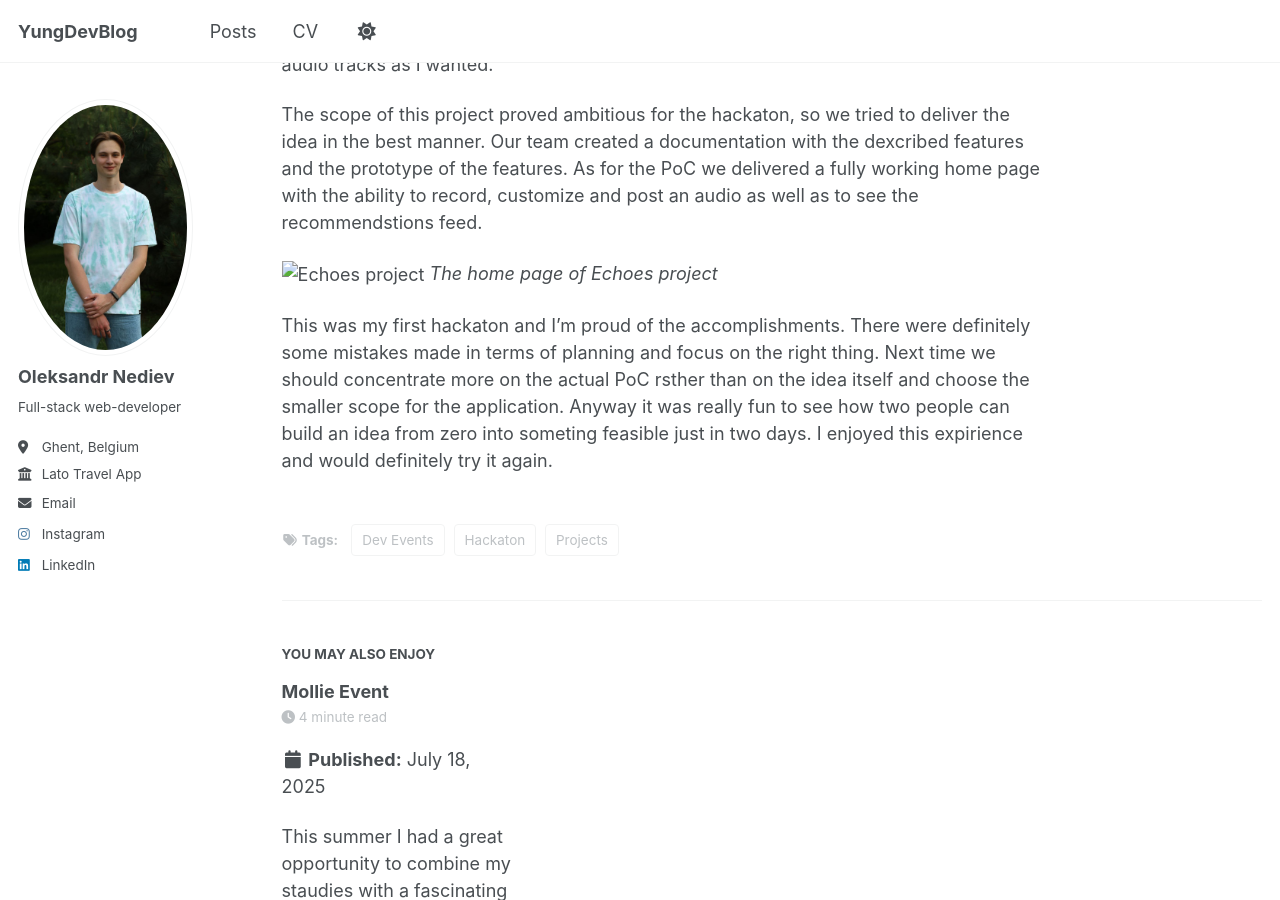
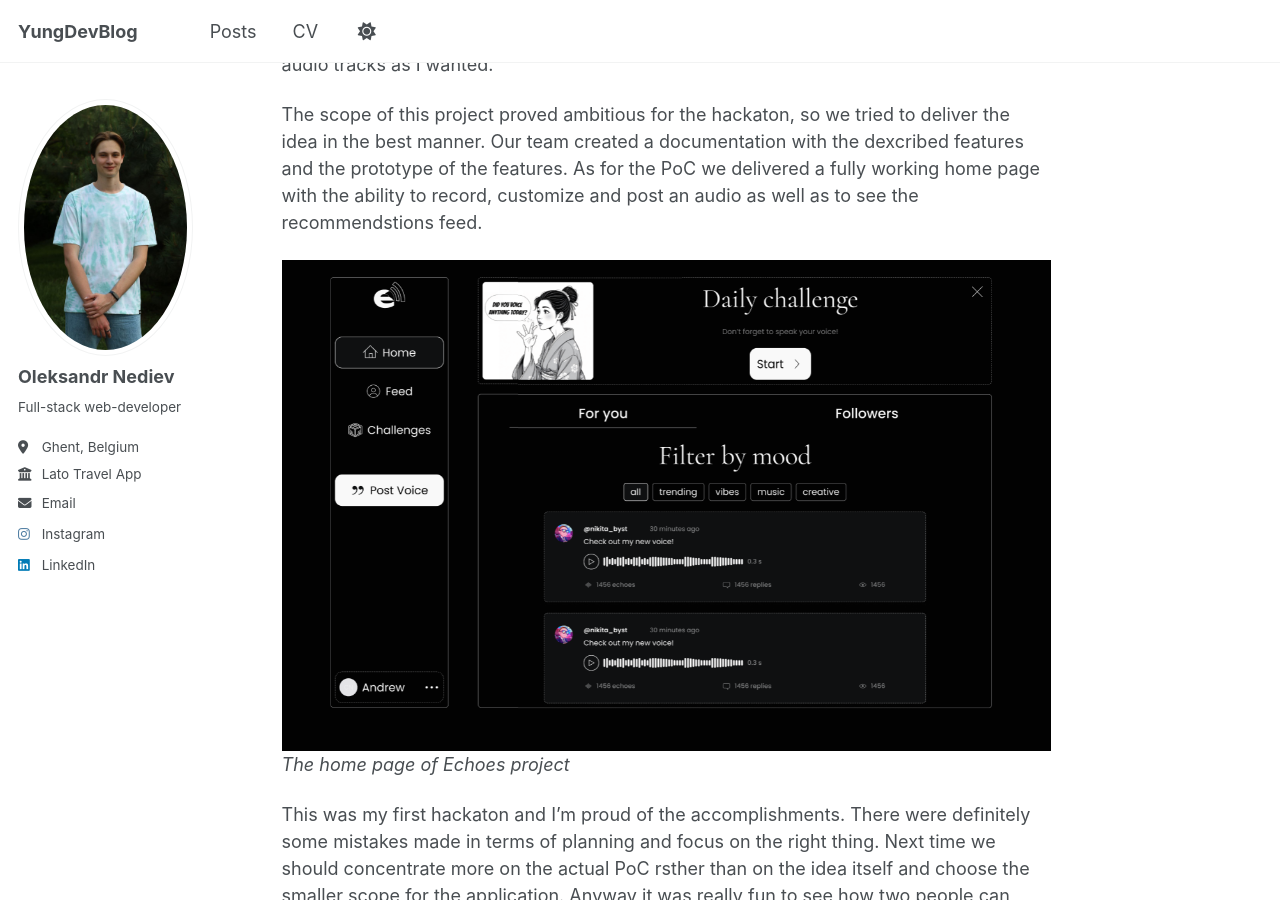
Before and after one commit to nedev-v/My-blog, a Jekyll site: the page built from _posts/2025-07-14-hack-united.md, in a window 1280 px wide and 900 px high, scrolled down 1547 px. Built offline with Jekyll 4.4.1, drawn with Linux system fonts in a browser that asks for light colours; a script that is not in the unit is left out.

Commit message:
Change image path

```diff
--- a/_posts/2025-07-14-hack-united.md
+++ b/_posts/2025-07-14-hack-united.md
@@ -33,7 +33,7 @@ There is one more thing that I've done for the first time in my life. It was wor
 
 The scope of this project proved ambitious for the hackaton, so we tried to deliver the idea in the best manner. Our team created a documentation with the dexcribed features and the prototype of the features. As for the PoC we delivered a fully working home page with the ability to record, customize and post an audio as well as to see the recommendstions feed.
 
-![Echoes project](/assets/images/echoes.png)
+![Echoes project](/images/posts/echoes.png)
 *The home page of Echoes project*
 
 This was my first hackaton and I'm proud of the accomplishments. There were definitely some mistakes made in terms of planning and focus on the right thing. Next time we should concentrate more on the actual PoC rsther than on the idea itself and choose the smaller scope for the application. Anyway it was really fun to see how two people can build an idea from zero into someting feasible just in two days. I enjoyed this expirience and would definitely try it again.
```
